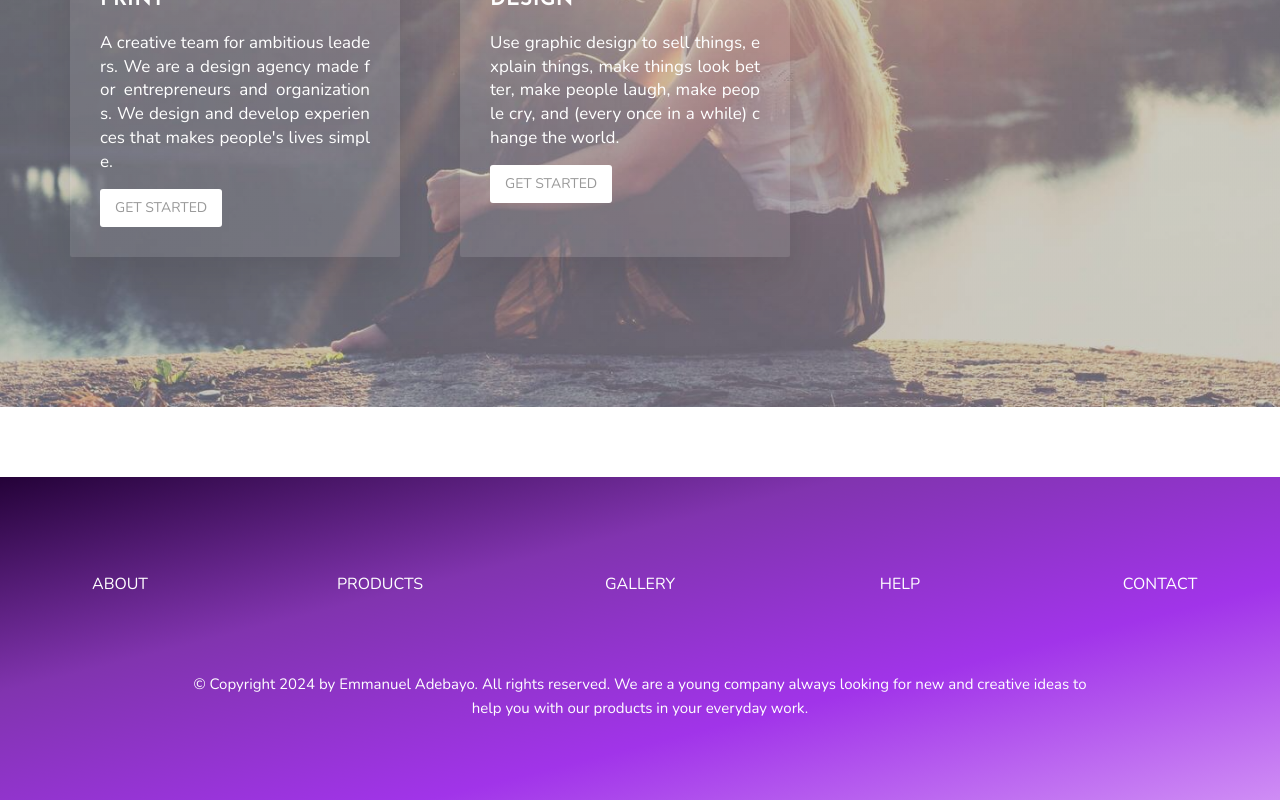
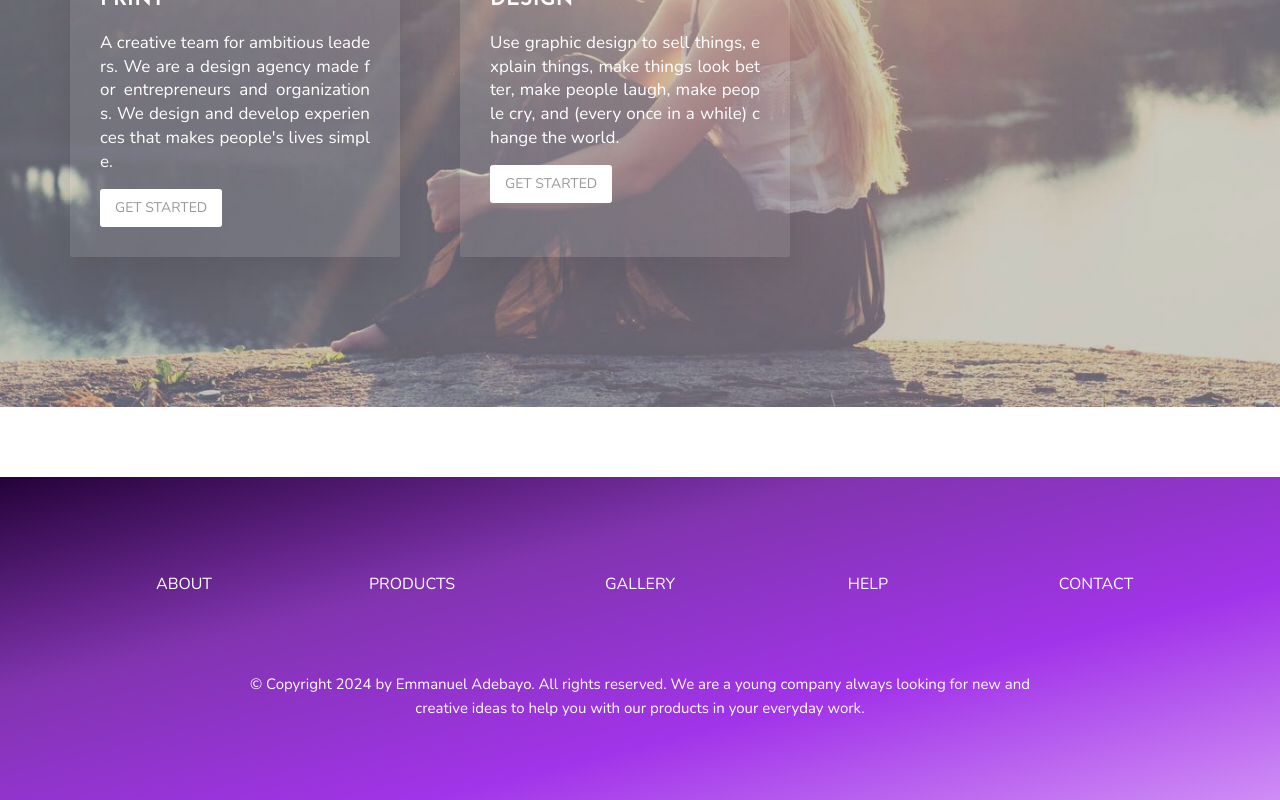
Before and after one commit to esteemayo/next-idesignx, a Next.js app: page / in a window 1280 px wide. Shown: the part 2737-3537 px from the top of the page. Built offline with nearby package versions, Linux system fonts and the light colour scheme.

Commit message:
feat: add styling

```diff
--- a/src/components/footer/Footer.tsx
+++ b/src/components/footer/Footer.tsx
@@ -30,7 +30,7 @@ const Footer = () => {
 };
 
 const Container = styled.footer<IContainer>`
-  padding: 8rem 0;
+  padding: 8rem;
   background-color: ${({ mode }) =>
     mode === 'true' && 'var(--clr-bg-dark-secondary)'};
   background-image: ${({ mode }) =>
--- a/src/components/footer/MenuLink.tsx
+++ b/src/components/footer/MenuLink.tsx
@@ -28,6 +28,7 @@ const StyledLink = styled(Link)<ILink>`
   text-decoration: none;
   text-transform: uppercase;
   text-align: center;
+  font-size: 100%;
   padding: 1.5rem;
   color: inherit;
   border-radius: 2px;
@@ -37,6 +38,16 @@ const StyledLink = styled(Link)<ILink>`
   @media only screen and (max-width: 37.5em) {
     font-size: 1.3rem;
     padding: 1.2rem;
+  }
+
+  @media only screen and (min-width: 112.5em) {
+    font-size: 1.8rem;
+    padding: 1.7rem;
+  }
+
+  @media only screen and (min-width: 125em) {
+    font-size: 2rem;
+    padding: 2rem;
   }
 
   &:hover,
```
